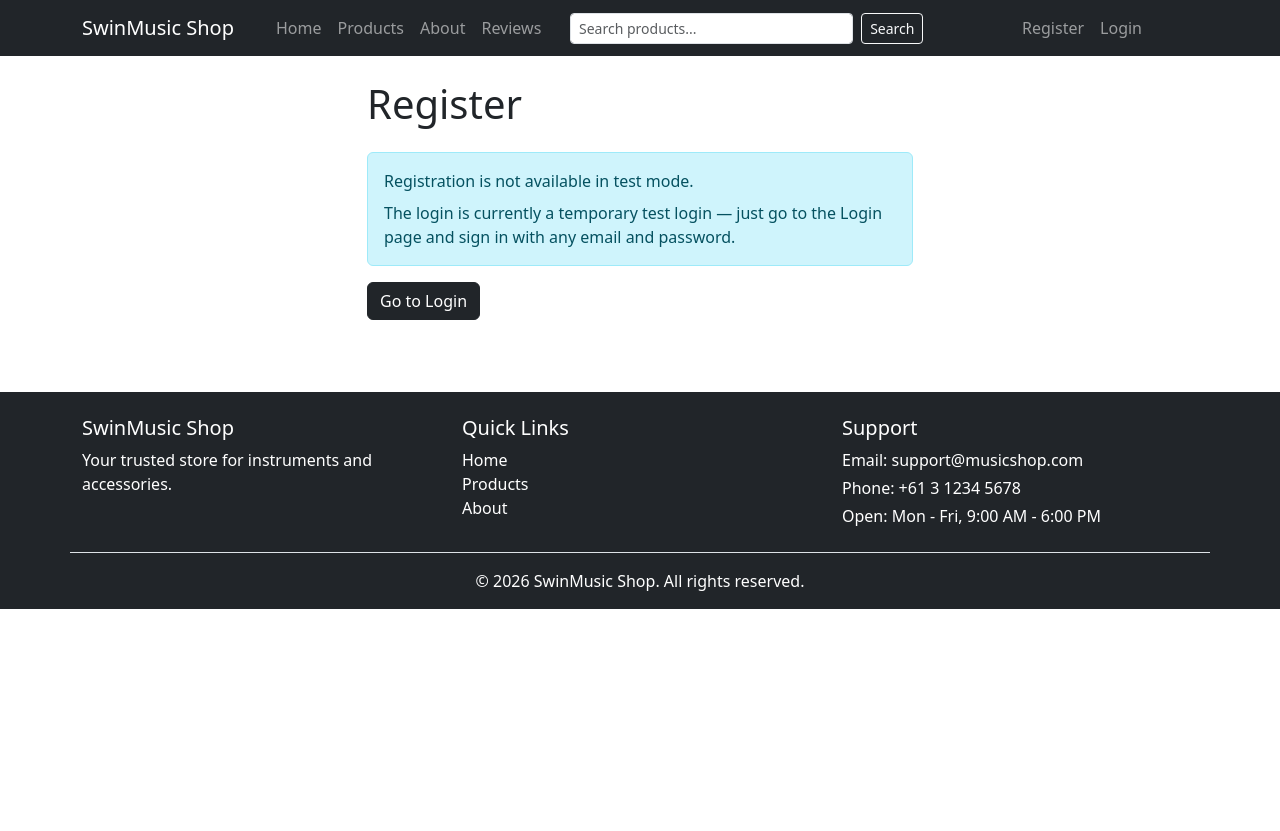
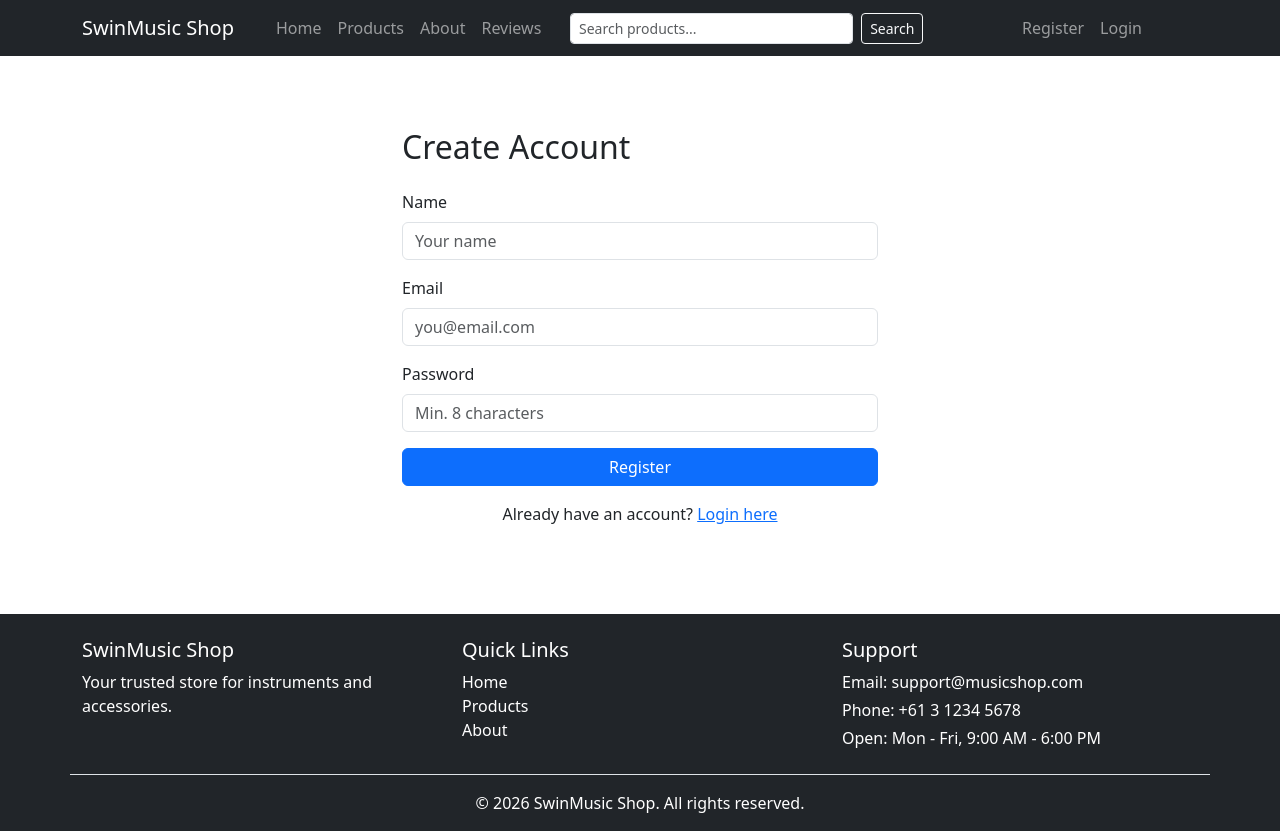
Before and after one commit to DaehyeonKim00/COS30043-Wed-5-30-Web-App-project-, a Vue app: page /cos30043/s104838522/test/register in a window 1280 px wide. Before the commit the page ends 800 px from the top, so only its background shows below. Built offline with nearby package versions, Linux system fonts and the light colour scheme.

Commit message:
Finished Cart.vue, Login.vue, Register.vue

```diff
--- a/src/views/Cart.vue
+++ b/src/views/Cart.vue
@@ -1,19 +1,132 @@
 <template>
-  <div>
-    <h1>Cart</h1>
+  <div class="container mt-4">
+    <h2 class="mb-4">Your Cart</h2>
+
+    <div v-if="err" class="alert alert-danger">{{ err }}</div>
+    <div v-if="isLoading" class="text-center py-5">Loading cart...</div>
+
+    <!-- Empty cart -->
+    <div v-else-if="items.length === 0" class="text-center text-muted py-5">
+      <p class="fs-5">Your cart is empty.</p>
+      <router-link to="/products" class="btn btn-primary mt-3">Browse Products</router-link>
+    </div>
+
+    <!-- Cart items -->
+    <div v-else>
+      <div v-for="item in items" :key="item.id" class="card mb-3">
+        <div class="card-body d-flex align-items-center gap-3">
+
+          <img
+            :src="item.image"
+            :alt="item.name"
+            style="width: 80px; height: 80px; object-fit: cover; border-radius: 6px;"
+          />
+
+          <div class="flex-grow-1">
+            <h5 class="mb-1">{{ item.name }}</h5>
+            <p class="text-muted mb-2">${{ Number(item.price).toFixed(2) }} each</p>
+
+            <!-- Quantity controls -->
+            <div class="d-flex align-items-center gap-2">
+              <button class="btn btn-sm btn-outline-secondary" @click="decreaseQty(item)">−</button>
+              <span class="px-2">{{ item.quantity }}</span>
+              <button class="btn btn-sm btn-outline-secondary" @click="increaseQty(item)">+</button>
+            </div>
+          </div>
+
+          <div class="text-end">
+            <p class="fw-bold mb-2">${{ (item.price * item.quantity).toFixed(2) }}</p>
+            <button class="btn btn-sm btn-danger" @click="deleteItem(item.id)">Remove</button>
+          </div>
+
+        </div>
+      </div>
+
+      <!-- Total + Checkout -->
+      <div class="card mt-3">
+        <div class="card-body d-flex justify-content-between align-items-center">
+          <h4 class="mb-0">Total: ${{ totalPrice }}</h4>
+          <router-link to="/checkout" class="btn btn-primary">Proceed to Checkout</router-link>
+        </div>
+      </div>
+    </div>
   </div>
 </template>
 
 <script>
-// import { getCart, removeFromCart } from '../api/cart.js'
+import { getCart, addToCart, removeFromCart } from '../api/cart.js'
 
 export default {
   name: 'Cart',
   data() {
     return {
+      items: [],
+      isLoading: false,
+      err: '',
+      user: null
+    }
+  },
+  computed: {
+    totalPrice() {
+      return this.items.reduce(function(sum, item) {
+        return sum + item.price * item.quantity
+      }, 0).toFixed(2)
     }
   },
   mounted() {
+    var self = this
+    self.user = JSON.parse(localStorage.getItem('user'))
+    if (!self.user) {
+      self.$router.push('/login')
+      return
+    }
+    self.isLoading = true
+    getCart(self.user.id)
+      .then(function(data) {
+        self.items = data
+        self.isLoading = false
+      })
+      .catch(function() {
+        self.err = 'Failed to load cart.'
+        self.isLoading = false
+      })
+  },
+  methods: {
+    deleteItem(cartId) {
+      var self = this
+      removeFromCart(cartId)
+        .then(function() {
+          self.items = self.items.filter(function(i) { return i.id !== cartId })
+        })
+        .catch(function() { self.err = 'Failed to remove item.' })
+    },
+    increaseQty(item) {
+      var self = this
+      // No PUT in api_cart.php — delete then re-add with new quantity
+      removeFromCart(item.id)
+        .then(function() {
+          return addToCart(self.user.id, item.product_id, item.quantity + 1)
+        })
+        .then(function() {
+          item.quantity += 1
+        })
+        .catch(function() { self.err = 'Failed to update quantity.' })
+    },
+    decreaseQty(item) {
+      var self = this
+      if (item.quantity <= 1) {
+        self.deleteItem(item.id)
+        return
+      }
+      removeFromCart(item.id)
+        .then(function() {
+          return addToCart(self.user.id, item.product_id, item.quantity - 1)
+        })
+        .then(function() {
+          item.quantity -= 1
+        })
+        .catch(function() { self.err = 'Failed to update quantity.' })
+    }
   }
 }
 </script>
--- a/src/views/Login.vue
+++ b/src/views/Login.vue
@@ -1,95 +1,70 @@
-<!--
-  ============================================================
-  TEMPORARY FAKE LOGIN — for testing only
-  ------------------------------------------------------------
-  Login.vue is officially assigned to a teammate (Hung) and is
-  still "Not Started".
+<template>
+  <div class="container mt-5" style="max-width: 500px">
+    <h2 class="mb-4">Login</h2>
 
-  This is a FAKE login: it does NOT call the backend at all.
-  The Mercury server's PHP does not support password_hash(),
-  so api_auth.php cannot be used. Instead, clicking "Login"
-  just saves a dummy user (id = 1) so the user-specific pages
-  (MyPage / OrderHistory / Review / Admin) can be tested.
+    <div v-if="err" class="alert alert-danger">{{ err }}</div>
 
-  TO REMOVE LATER: revert this file back to the original stub
-  (just <h1>Login</h1>) so the teammate can implement real auth.
-  ============================================================
--->
-<template>
-  <div class="row justify-content-center">
-    <div class="col-12 col-md-6 col-lg-4">
-      <h1 class="mb-4">Login</h1>
+    <div class="mb-3">
+      <label class="form-label">Email</label>
+      <input v-model="form.email" type="email" class="form-control" placeholder="you@email.com" />
+    </div>
 
-      <div class="alert alert-warning py-2">
-        Test mode: any email/password works. No real authentication.
-      </div>
+    <div class="mb-3">
+      <label class="form-label">Password</label>
+      <input v-model="form.password" type="password" class="form-control" placeholder="Your password" />
+    </div>
 
-      <form @submit.prevent="submitLogin">
-        <div class="mb-3">
-          <label for="email" class="form-label">Email</label>
-          <input
-            id="email"
-            v-model="email"
-            type="email"
-            class="form-control"
-            required
-          />
-        </div>
+    <button class="btn btn-primary w-100" @click="submit" :disabled="isLoading">
+      {{ isLoading ? 'Logging in...' : 'Login' }}
+    </button>
 
-        <div class="mb-3">
-          <label for="password" class="form-label">Password</label>
-          <input
-            id="password"
-            v-model="password"
-            type="password"
-            class="form-control"
-            required
-          />
-        </div>
-
-        <!-- Test-only: choose role so the Admin page can be tested -->
-        <div class="form-check mb-3">
-          <input
-            id="asAdmin"
-            v-model="asAdmin"
-            type="checkbox"
-            class="form-check-input"
-          />
-          <label for="asAdmin" class="form-check-label">
-            Log in as admin (test only)
-          </label>
-        </div>
-
-        <button class="btn btn-dark w-100" type="submit">Login</button>
-      </form>
-    </div>
+    <p class="mt-3 text-center">
+      No account yet? <router-link to="/register">Register here</router-link>
+    </p>
   </div>
 </template>
 
 <script>
+import { loginUser } from '../api/login.js'
+
 export default {
   name: 'Login',
   data() {
     return {
-      email: '',
-      password: '',
-      asAdmin: false
+      form: { email: '', password: '' },
+      isLoading: false,
+      err: ''
     }
   },
   methods: {
-    submitLogin() {
+    submit() {
       var self = this
-      // FAKE login — no backend call. Save a dummy user so other
-      // pages have a logged-in user to work with.
-      var dummyUser = {
-        id: 1,
-        name: 'Test User',
-        email: self.email,
-        role: self.asAdmin ? 'admin' : 'user'
+      self.err = ''
+
+      // T7 — Form Validation
+      if (!self.form.email || !self.form.password) {
+        self.err = 'Email and password are required.'
+        return
       }
-      localStorage.setItem('user', JSON.stringify(dummyUser))
-      self.$store.commit('setUser', dummyUser)
-      self.$router.push('/home')
+
+      self.isLoading = true
+      loginUser(self.form.email, self.form.password)
+        .then(function(user) {
+          self.isLoading = false
+          if (!user || user.error) {
+            self.err = 'Invalid email or password.'
+          } else {
+            // Save to localStorage (used by router auth guard)
+            localStorage.setItem('user', JSON.stringify(user))
+            // Save to Vuex store (used by Navbar to show/hide links)
+            self.$store.commit('setUser', user)
+            self.$router.push('/')
+          }
+        })
+        .catch(function() {
+          self.isLoading = false
+          self.err = 'Login failed. Please try again.'
+        })
     }
   }
 }
--- a/src/views/Register.vue
+++ b/src/views/Register.vue
@@ -1,43 +1,86 @@
-<!--
-  ============================================================
-  TEMPORARY REGISTER (test mode) — for testing only
-  ------------------------------------------------------------
-  Register.vue is officially assigned to a teammate (Hung) and
-  is still "Not Started".
+<template>
+  <div class="container mt-5" style="max-width: 500px">
+    <h2 class="mb-4">Create Account</h2>
 
-  Real registration cannot work right now: the Mercury server's
-  PHP does not support password_hash(), so api_auth.php fails.
-  Since login is currently a FAKE login (see Login.vue), there
-  is nothing for Register to do, so this page just guides the
-  user to the test login.
+    <div v-if="err" class="alert alert-danger">{{ err }}</div>
+    <div v-if="msg" class="alert alert-success">{{ msg }}</div>
 
-  TO REMOVE LATER: revert this file back to the original stub
-  (just <h1>Register</h1>) so the teammate can implement it.
-  ============================================================
--->
-<template>
-  <div class="row justify-content-center">
-    <div class="col-12 col-md-6 col-lg-6">
-      <h1 class="mb-4">Register</h1>
+    <div class="mb-3">
+      <label class="form-label">Name</label>
+      <input v-model="form.name" type="text" class="form-control" placeholder="Your name" />
+    </div>
 
-      <div class="alert alert-info">
-        <p class="mb-2">
-          Registration is not available in test mode.
-        </p>
-        <p class="mb-0">
-          The login is currently a temporary test login — just go to the
-          Login page and sign in with any email and password.
-        </p>
-      </div>
+    <div class="mb-3">
+      <label class="form-label">Email</label>
+      <input v-model="form.email" type="email" class="form-control" placeholder="you@email.com" />
+    </div>
 
-      <router-link to="/login" class="btn btn-dark">Go to Login</router-link>
+    <div class="mb-3">
+      <label class="form-label">Password</label>
+      <input v-model="form.password" type="password" class="form-control" placeholder="Min. 8 characters" />
     </div>
+
+    <button class="btn btn-primary w-100" @click="submit" :disabled="isLoading">
+      {{ isLoading ? 'Registering...' : 'Register' }}
+    </button>
+
+    <p class="mt-3 text-center">
+      Already have an account? <router-link to="/login">Login here</router-link>
+    </p>
   </div>
 </template>
 
 <script>
+import { registerUser } from '../api/register.js'
+
 export default {
-  name: 'Register'
+  name: 'Register',
+  data() {
+    return {
+      form: { name: '', email: '', password: '' },
+      isLoading: false,
+      err: '',
+      msg: ''
+    }
+  },
+  methods: {
+    submit() {
+      var self = this
+      self.err = ''
+      self.msg = ''
+
+      // T7 — Form Validation
+      if (!self.form.name || !self.form.email || !self.form.password) {
+        self.err = 'All fields are required.'
+        return
+      }
+      var emailRegex = /^[^\s@]+@[^\s@]+\.[^\s@]+$/
+      if (!emailRegex.test(self.form.email)) {
+        self.err = 'Please enter a valid email address.'
+        return
+      }
+      if (self.form.password.length < 8) {
+        self.err = 'Password must be at least 8 characters.'
+        return
+      }
+
+      self.isLoading = true
+      registerUser(self.form.name, self.form.email, self.form.password)
+        .then(function(data) {
+          self.isLoading = false
+          if (data && data.error) {
+            self.err = data.error
+          } else {
+            self.msg = 'Account created successfully! Redirecting to login...'
+            setTimeout(function() { self.$router.push('/login') }, 1500)
+          }
+        })
+        .catch(function() {
+          self.isLoading = false
+          self.err = 'Registration failed. Please try again.'
+        })
+    }
+  }
 }
 </script>
 
```
